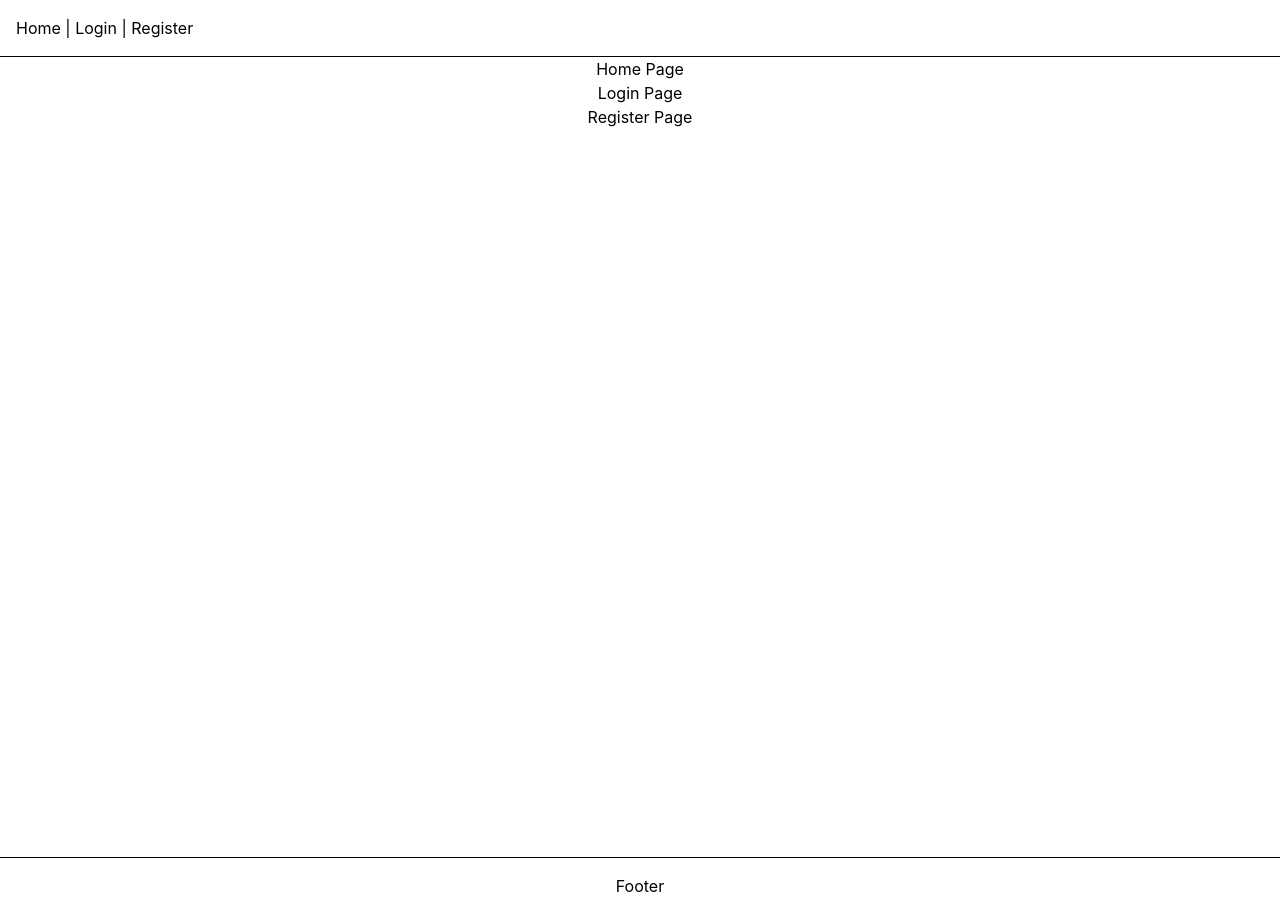
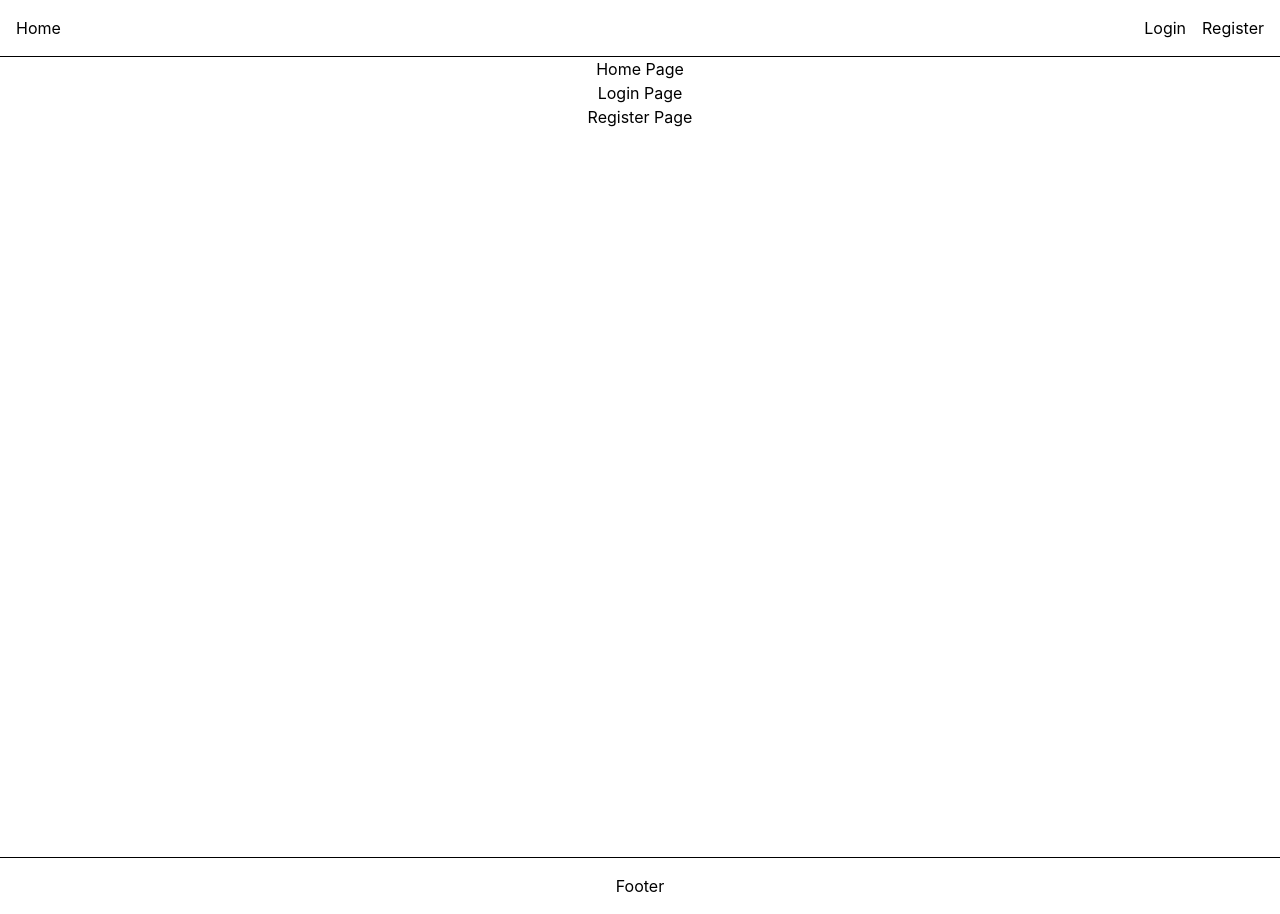
Before and after one commit to Atif-uddin/E-commerce, a React (Vite) app in the folder client/: page / in a window 1280 px wide. Built offline with nearby package versions, Linux system fonts and the light colour scheme; no server answers.

Commit message:
AuthContext

```diff
--- /dev/null
+++ b/client/src/api/user.api.js
@@ -0,0 +1,7 @@
+import api from "./axiosInstance";
+
+export const getUserDetails = async() =>{
+
+    const response = await api.get('/users/details')
+    return response.data
+}
--- a/client/src/components/common/Navbar.jsx
+++ b/client/src/components/common/Navbar.jsx
@@ -1,19 +1,35 @@
 import { Link } from "react-router-dom";
+import { useAuth } from "../../context/AuthContext";
 
-const Navbar = () =>{
+const Navbar = () => {
+
+    const { user } = useAuth();
+    console.log("AUTH USER:", user);
+
     return (
-        <nav className="p-4 border-b">
-            <Link to= "/">Home</Link>
+        <nav className="flex justify-between items-center p-4 border-b">
+            <Link to="/">
+                Home
+            </Link>
+            <div className="flex gap-4">
+                {
+                    user ? (
+                        <>
+                            <span> Welcome, {user.fullname} </span>
 
-            {" | "}
+                            <Link to="/profile"> Profile </Link>
+                        </>
+                    ) : (
+                        <>
+                            <Link to="/login"> Login </Link>
 
-            <Link to= "/login">Login</Link>
+                            <Link to="/register"> Register </Link>
+                        </>
+                    )
+                }
+            </div>
+        </nav>
+    );
+};
 
-            {" | "}
-
-            <Link to= "/register">Register</Link>
-        </nav>
-    )
-}
-
-export default Navbar
+export default Navbar;
--- /dev/null
+++ b/client/src/context/AuthContext.jsx
@@ -0,0 +1,41 @@
+import { createContext, useContext, useState, useEffect } from "react";
+import { getUserDetails } from "../api/user.api";
+
+export const AuthContext = createContext()
+
+export const AuthProvider = ({ children }) => {
+
+    const [user, setUser] = useState(null)
+
+    const login = (userData) => {
+        setUser(userData)
+    }
+
+    const logout = () => {
+        setUser(null)
+    }
+    // console.log("AUTH USER:", user)
+    useEffect(() => {
+        const fetchCurrentUser = async () => {
+            try {
+                const response = await getUserDetails()
+                setUser(response.data)
+            } catch (error) {
+                console.log("AUTH ERROR:", error.response?.data)
+
+                setUser(null)
+            }
+        }
+        fetchCurrentUser()
+    }, [])
+
+    return (
+        <AuthContext.Provider value={{ user, login, logout }}>
+            {children}
+        </AuthContext.Provider>
+    )
+}
+
+export const useAuth = () => {
+    return useContext(AuthContext)
+}
--- a/client/src/main.jsx
+++ b/client/src/main.jsx
@@ -4,11 +4,14 @@ import { BrowserRouter } from 'react-router-dom'
 
 import './index.css'
 import App from './App.jsx'
+import { AuthProvider } from './context/AuthContext.jsx'
 
 createRoot(document.getElementById('root')).render(
   <StrictMode>
     <BrowserRouter>
-      <App />
+      <AuthProvider>
+        <App />
+      </AuthProvider>
     </BrowserRouter>
   </StrictMode>,
 )
--- a/client/src/pages/auth/Login.jsx
+++ b/client/src/pages/auth/Login.jsx
@@ -3,6 +3,7 @@ import { useNavigate } from "react-router-dom";
 
 import { loginSchema } from "../../validations/auth.validation";
 import { loginUser } from "../../api/auth.api";
+import { useAuth } from "../../context/AuthContext";
 
 const LoginUser = () => {
   const [loading, setLoading] = useState(false)
@@ -18,6 +19,8 @@ const LoginUser = () => {
   })
 
   const navigate = useNavigate()
+
+  const {login} = useAuth()
 
   const handleChange = (e) => {
     setFormData({
@@ -40,7 +43,7 @@ const LoginUser = () => {
       setLoading(true)
 
       const response = await loginUser(result.data)
-      console.log(response)
+      login(response.data)
 
       setAlert({
         message: response.message,
```
